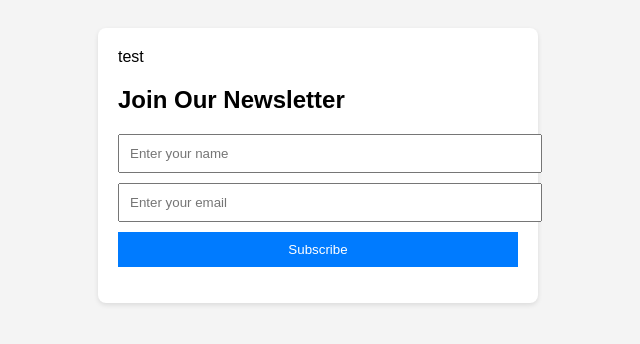
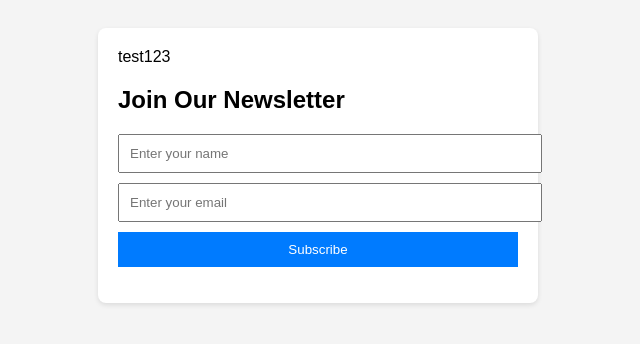
Before and after one commit to Sureshbalakrishnann/gdpr-policy-checker, a website: page gdpr-frontend/index.html in a window 1280 px wide. Shown: the full height of the page, 322-962 px from the left. Drawn offline with Linux system fonts and the light colour scheme.

Commit message:
gdpr ploicy

```diff
--- a/gdpr-frontend/index.html
+++ b/gdpr-frontend/index.html
@@ -6,7 +6,7 @@
   <link rel="stylesheet" href="style.css">
 </head>
 <body>
-  <div class="container">test
+  <div class="container">test123
     <h2>Join Our Newsletter</h2>
     <form id="userForm">
       <input type="text" id="name" placeholder="Enter your name" required />
```
